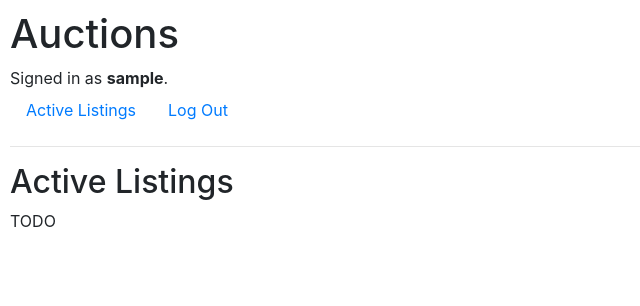
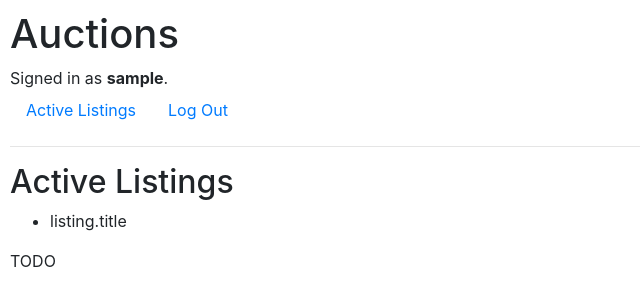
Before and after one commit to row-huh/Django-Ecommerce-WebApp, a Django app: template commerce/commerce/auctions/templates/auctions/index.html in a window 1280 px wide. Shown: the top 306 px of the page, without its empty margins (0-640 px from the left). Run offline with Django 3.2, Linux system fonts and the light colour scheme; a user stored in the database is signed in; tables that the repository leaves empty hold one stand-in row (values such as "Sample post"); the template is opened without the code that fills it: most values are stand-ins (such as "Sample title", 1, 10 or a date in 2020); parts of the project's set-up code (start-up, migrations or seed data) failed here and were passed over; some libraries are stand-ins or nearby versions.

Commit message:
created listing model and configured index.html to show all listings

```diff
--- a/commerce/commerce/auctions/models.py
+++ b/commerce/commerce/auctions/models.py
@@ -1,6 +1,20 @@
 from django.contrib.auth.models import AbstractUser
 from django.db import models
 
+categories_choices = [
+    "Toys", "Fashion"
+]
 
 class User(AbstractUser):
     pass
+
+
+
+class Listing(models.Model):
+    title = models.TextField(max_length=64, blank=False)
+    description = models.TextField(max_length=2000, blank=False)
+    image_url = models.TextField(blank=True)
+    categories = models.Choices(categories_choices)
+    bid = ...
+
+    ...
--- a/commerce/commerce/auctions/templates/auctions/index.html
+++ b/commerce/commerce/auctions/templates/auctions/index.html
@@ -2,6 +2,13 @@
 
 {% block body %}
     <h2>Active Listings</h2>
+    <ul>
+        {% for listing in listings %}
+        <li>
+            listing.title
+        </li>
+        {% endfor %}
+    </ul>
 
     TODO
 {% endblock %}
--- a/commerce/commerce/auctions/views.py
+++ b/commerce/commerce/auctions/views.py
@@ -4,11 +4,13 @@ from django.http import HttpResponse, HttpResponseRedirect
 from django.shortcuts import render
 from django.urls import reverse
 
-from .models import User
+from .models import User, Listing
 
 
 def index(request):
-    return render(request, "auctions/index.html")
+    listings = Listing.objects().all()
+    return render(request, "auctions/index.html",{
+        "listings" : listings })
 
 
 def login_view(request):
```
